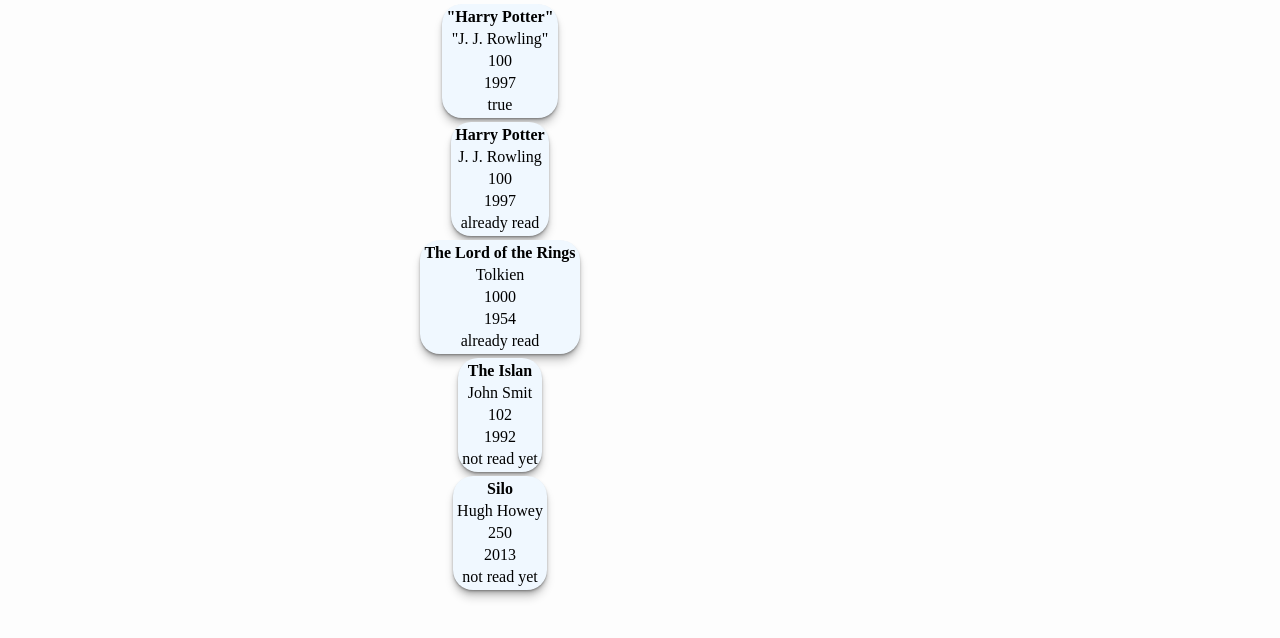
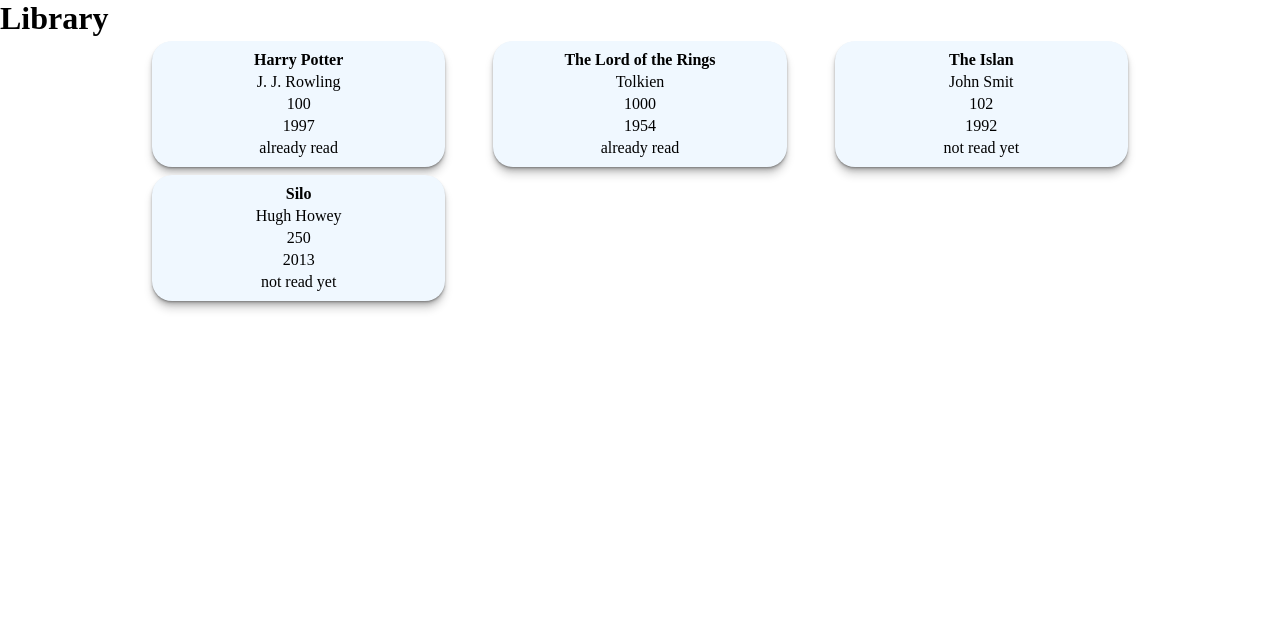
Before and after one commit to grateqq/Biblioteca, a plain HTML site: page index.html in a window 1280 px wide. Drawn offline with Linux system fonts and the light colour scheme.

Commit message:
un poco mas de estilos

```diff
--- a/index.html
+++ b/index.html
@@ -9,17 +9,9 @@
 </head>
 <body>
 
+<h1>Library</h1>
+<div id="container">
 
-<div id="container">
-  <div class="libro">
-
-      <h4>"Harry Potter"</h4>
-      <p class="autor">"J. J. Rowling"</p>
-      <p class="pages">100</p>
-      <p class="year">1997</p>
-      <p class="read">true</p>
-
-  </div>
 </div>
 
 
--- a/style.css
+++ b/style.css
@@ -4,8 +4,17 @@
   padding: 0px;
 }
 body {
-  background-color: rgb(253, 253, 253);
-  width: 1000px;
+  background-color: rgb(255, 255, 255);
+  width: 10fr;
+}
+
+#container {
+  width: 80vw;
+  align-self: center;
+  justify-self: center;
+  background-color: rgb(255, 255, 255);
+  display: grid;
+  grid-template-columns: repeat(3, 1fr);
 }
 
 .libro {
@@ -15,13 +24,16 @@ body {
   justify-content: center;
   align-self: center;
   justify-self: center;
+  grid-template-columns:1fr;
   grid-template-rows: 1fr 1fr 1fr;
   border-radius: 20px;
   align-items: center;
   justify-items: center;
+  width: 80%;
   gap:4px;
   margin: 4px;
-  padding:4px;
+  padding: 10px;
+
   box-shadow:0 1px 1px rgba(0,0,0,0.15),0 2px 2px rgba(0,0,0,0.15),0 4px 4px rgba(0,0,0,0.15),0 8px 8px rgba(0,0,0,0.15)}.shadow-5{box-shadow:0 1px 1px rgba(0,0,0,0.12),0 2px 2px rgba(0,0,0,0.12),0 4px 4px rgba(0,0,0,0.12),0 8px 8px rgba(0,0,0,0.12),0 16px 16px rgba(0,0,0,0.12)}.shadow-6{box-shadow:0 1px 1px rgba(0,0,0,0.11),0 2px 2px rgba(0,0,0,0.11),0 4px 4px rgba(0,0,0,0.11),0 8px 8px rgba(0,0,0,0.11),0 16px 16px rgba(0,0,0,0.11),0 32px 32px rgba(0,0,0,0.11)}.shadow-sharp{box-shadow:0 1px 1px rgba(0,0,0,0.25),0 2px 2px rgba(0,0,0,0.2),0 4px 4px rgba(0,0,0,0.15),0 8px 8px rgba(0,0,0,0.1),0 16px 16px rgba(0,0,0,0.05)}.shadow-diffuse{box-shadow:0 1px 1px rgba(0,0,0,0.08),0 2px 2px rgba(0,0,0,0.12),0 4px 4px rgba(0,0,0,0.16),0 8px 8px rgba(0,0,0,0.2)}.shadow-dreamy{box-shadow:0 1px 2px rgba(0,0,0,0.07),0 2px 4px rgba(0,0,0,0.07),0 4px 8px rgba(0,0,0,0.07),0 8px 16px rgba(0,0,0,0.07),0 16px 32px rgba(0,0,0,0.07),0 32px 64px rgba(0,0,0,0.07)}.shadow-shorter{box-shadow:0 1px 1px rgba(0,0,0,0.11),0 2px 2px rgba(0,0,0,0.11),0 4px 4px rgba(0,0,0,0.11),0 6px 8px rgba(0,0,0,0.11),0 8px 16px rgba(0,0,0,0.11)}.shadow-longer{box-shadow:0 2px 1px rgba(0,0,0,0.09),0 4px 2px rgba(0,0,0,0.09),0 8px 4px rgba(0,0,0,0.09),0 16px 8px rgba(0,0,0,0.09),0 32px 16px rgba(0,0,0,0.09)
 
 }
```
